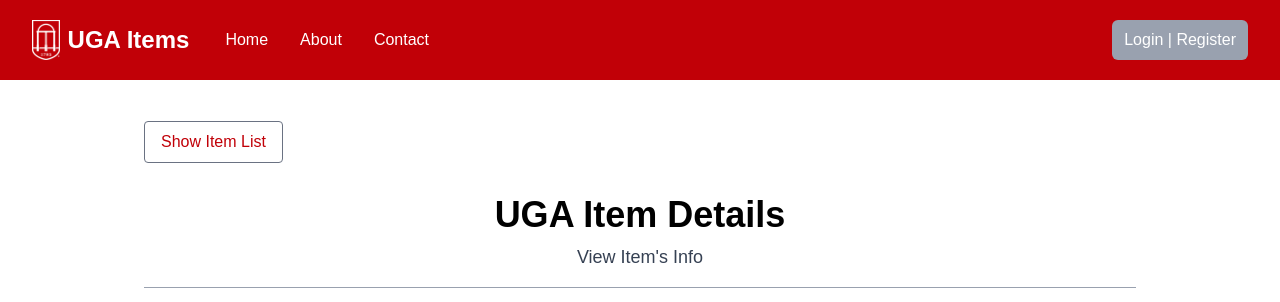
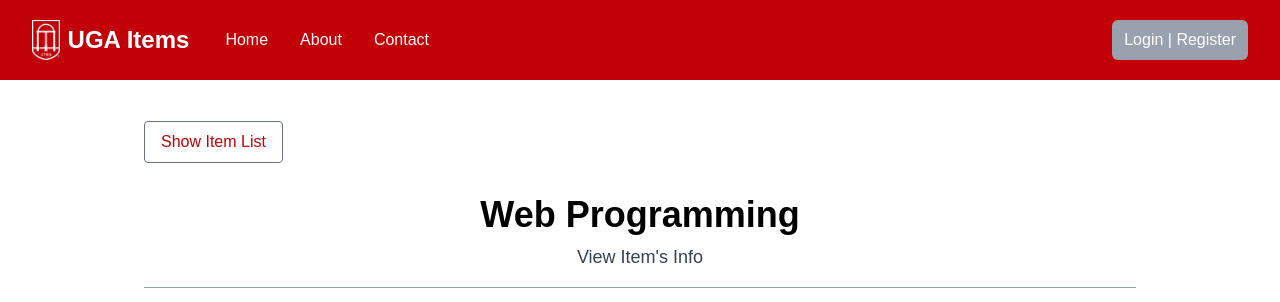
Before and after one commit to evannguyen72/Debugging_Duck, a Next.js app in the folder debug_ducks/: page /show-item/1 in a window 1280 px wide. Shown: the top 302 px of the page. Built offline with nearby package versions, Linux system fonts and the light colour scheme; no server answers; the database is empty.

Commit message:
Update page.tsx

```diff
--- a/debug_ducks/src/app/show-item/[id]/page.tsx
+++ b/debug_ducks/src/app/show-item/[id]/page.tsx
@@ -62,7 +62,7 @@
         </div>
 
         <div className="text-center mb-6">
-          <h1 className="text-4xl font-bold mb-2">UGA Item Details</h1>
+          <h1 className="text-4xl font-bold mb-2"> Web Programming</h1>
           <p className="text-lg text-gray-700">View Item's Info</p>
           <hr className="my-4 border-gray-400" />
         </div>
```
